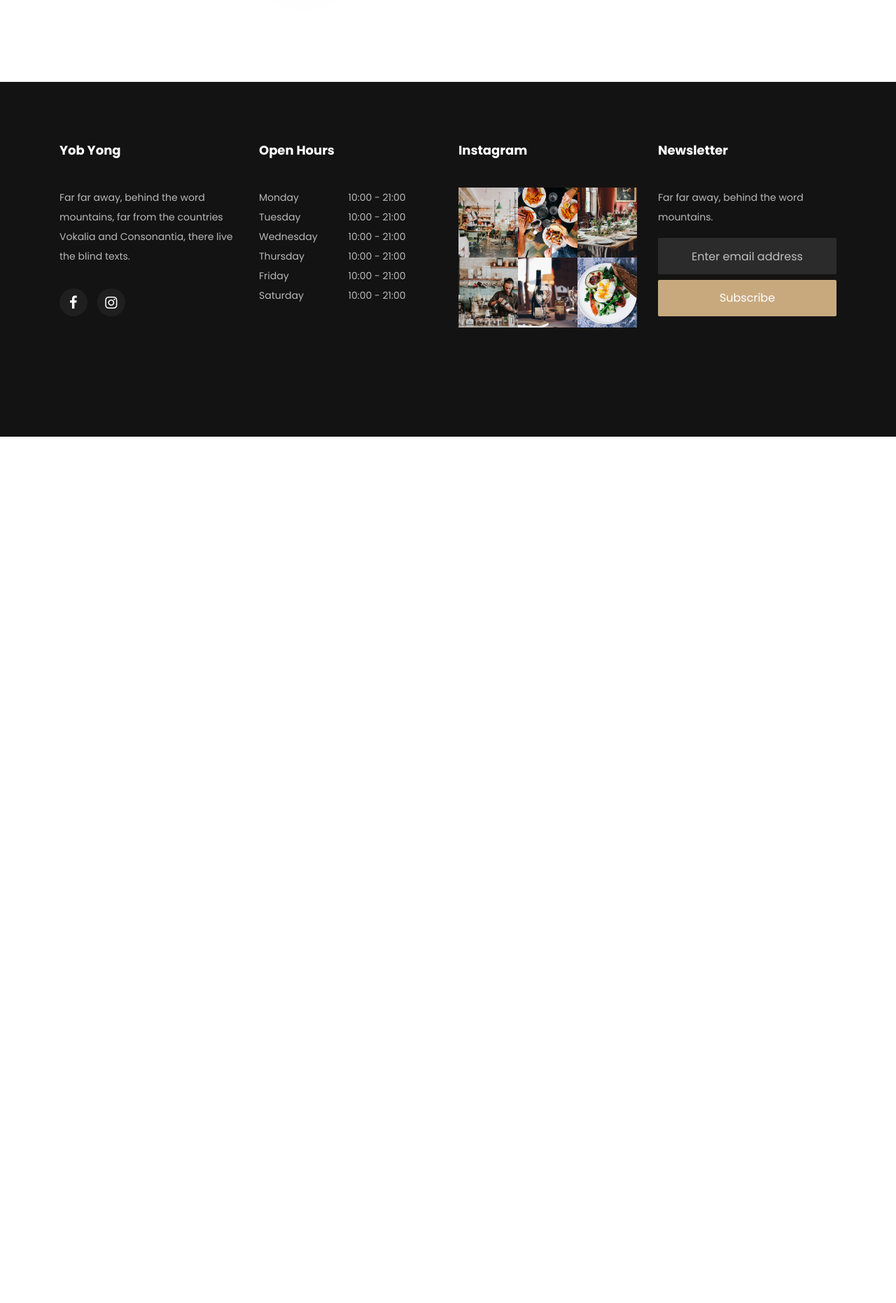
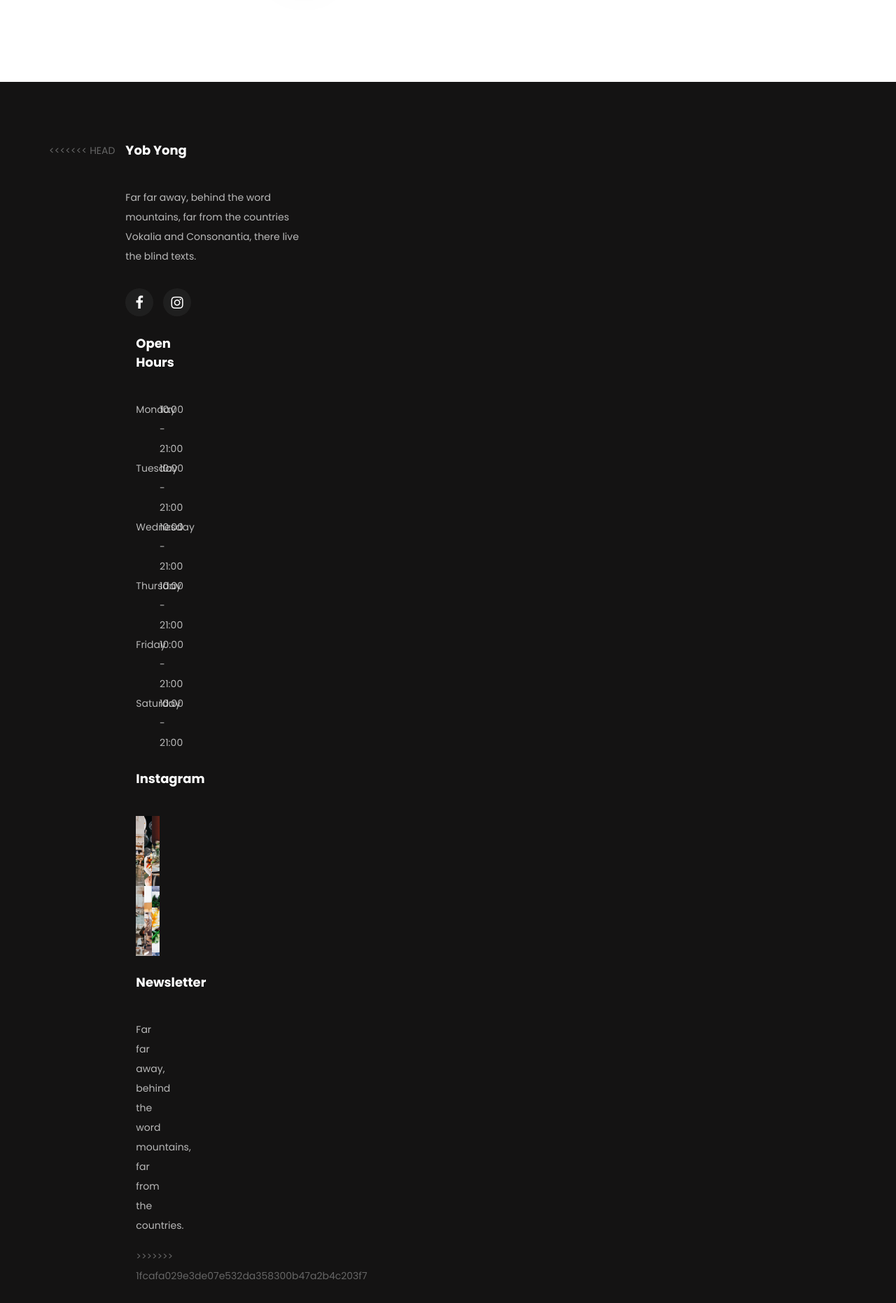
Before and after one commit to gibletchaser/Final-Year-Project, a PHP site: page /yyos/menu.php in a window 1280 px wide. Shown: the part 2658-4520 px from the top of the page at 70% size. Before the commit the page ends 3282 px from the top, so only its background shows below. Run offline with PHP 8.4, Linux system fonts and the light colour scheme; data comes from the database, SQL or seed files in the repository; some libraries are stand-ins or nearby versions; some web fonts are replaced.

Commit message:
fix merge

```diff
--- a/feliciano-master/Guestmenu.php
+++ b/feliciano-master/Guestmenu.php
@@ -277,10 +277,7 @@ function getCategoryItems($conn, $category_id) {
                         <h2 class="ftco-heading-2">Newsletter</h2>
                         <p>Far far away, behind the word mountains, far from the countries.</p>
                         <form action="#" class="subscribe-form">
-                            <div class="form-group">
-                                <input type="text" class="form-control mb-2 text-center" placeholder="Enter email address">
-                                <input type="submit" value="Subscribe" class="form-control submit px-3">
-                            </div>
+
                         </form>
                     </div>
                 </div>
--- a/feliciano-master/about.php
+++ b/feliciano-master/about.php
@@ -451,10 +451,7 @@ if (!empty($row['delete_code'])) {
             	<h2 class="ftco-heading-2">Newsletter</h2>
             	<p>Far far away, behind the word mountains, far from the countries.</p>
               <form action="#" class="subscribe-form">
-                <div class="form-group">
-                  <input type="text" class="form-control mb-2 text-center" placeholder="Enter email address">
-                  <input type="submit" value="Subscribe" class="form-control submit px-3">
-                </div>
+
               </form>
             </div>
           </div>
--- a/feliciano-master/menu.php
+++ b/feliciano-master/menu.php
@@ -349,6 +349,7 @@ function getCategoryItems($conn, $category_id) {
 <footer class="ftco-footer ftco-bg-dark ftco-section">
     <div class="container">
         <div class="row mb-5">
+<<<<<<< HEAD
             <div class="col-md-6 col-lg-3">
                 <div class="ftco-footer-widget mb-4">
                     <h2 class="ftco-heading-2">Yob Yong</h2>
@@ -358,6 +359,48 @@ function getCategoryItems($conn, $category_id) {
                         <li class="ftco-animate"><a href="https://www.instagram.com/yobyongs_utmkl/"><span class="icon-instagram"></span></a></li>
                     </ul>
                 </div>
+          <div class="col-md-6 col-lg-3">
+            <div class="ftco-footer-widget mb-4">
+              <h2 class="ftco-heading-2">Open Hours</h2>
+              <ul class="list-unstyled open-hours">
+                <li class="d-flex"><span>Monday</span><span>10:00 - 21:00</span></li>
+                <li class="d-flex"><span>Tuesday</span><span>10:00 - 21:00</span></li>
+                <li class="d-flex"><span>Wednesday</span><span>10:00 - 21:00</span></li>
+                <li class="d-flex"><span>Thursday</span><span>10:00 - 21:00</span></li>
+                <li class="d-flex"><span>Friday</span><span>10:00 - 21:00</span></li>
+                <li class="d-flex"><span>Saturday</span><span>10:00 - 21:00</span></li>
+              </ul>
+            </div>
+          </div>
+          <div class="col-md-6 col-lg-3">
+             <div class="ftco-footer-widget mb-4">
+              <h2 class="ftco-heading-2">Instagram</h2>
+              <div class="thumb d-sm-flex">
+	            	<a href="#" class="thumb-menu img" style="background-image: url(images/insta-1.jpg);">
+	            	</a>
+	            	<a href="#" class="thumb-menu img" style="background-image: url(images/insta-2.jpg);">
+	            	</a>
+	            	<a href="#" class="thumb-menu img" style="background-image: url(images/insta-3.jpg);">
+	            	</a>
+	            </div>
+	            <div class="thumb d-flex">
+	            	<a href="#" class="thumb-menu img" style="background-image: url(images/insta-4.jpg);">
+	            	</a>
+	            	<a href="#" class="thumb-menu img" style="background-image: url(images/insta-5.jpg);">
+	            	</a>
+	            	<a href="#" class="thumb-menu img" style="background-image: url(images/insta-6.jpg);">
+	            	</a>
+	            </div>
+            </div>
+          </div>
+          <div class="col-md-6 col-lg-3">
+            <div class="ftco-footer-widget mb-4">
+            	<h2 class="ftco-heading-2">Newsletter</h2>
+            	<p>Far far away, behind the word mountains, far from the countries.</p>
+              <form action="#" class="subscribe-form">
+
+              </form>
+>>>>>>> 1fcafa029e3de07e532da358300b47a2b4c203f7
             </div>
             <div class="col-md-6 col-lg-3">
                 <div class="ftco-footer-widget mb-4">
--- a/feliciano-master/script.js
+++ b/feliciano-master/script.js
@@ -224,7 +224,7 @@ document.getElementById('placeOrderBtn')?.addEventListener('click', async functi
         console.log("Order saved successfully! ID:", orderData.order_id);
 
         // Step 3: Redirect to Stripe Checkout
-        const stripe = Stripe('pk_test_51T4boFHWrfyRRRiKL7MLXoVgQRh15T7tTzc5LxW2KVoe34r5gf5CCtXSk7bfl6ppeyUIAt3iV5PGaaozjhC9N0wV00y6EcdaLs'); // ← REPLACE with your REAL pk_test_...
+        const stripe = Stripe(''); // ← REPLACE with your REAL pk_test_...
         const { error } = await stripe.redirectToCheckout({
             sessionId: sessionData.sessionId
         });
```
Also changed, not shown: feliciano-master/contact.php (+2 -5 lines), feliciano-master/create-stripe-checkout.php (+29 -18 lines), feliciano-master/delete-account.php (added, +24 -0 lines), feliciano-master/index.php (+2 -5 lines), feliciano-master/order_history.php (+7 -3 lines), feliciano-master/place-order.php (+19 -33 lines), feliciano-master/profile.php (+47 -4 lines), feliciano-master/images/bg76.jpg (added), 1 other file.
